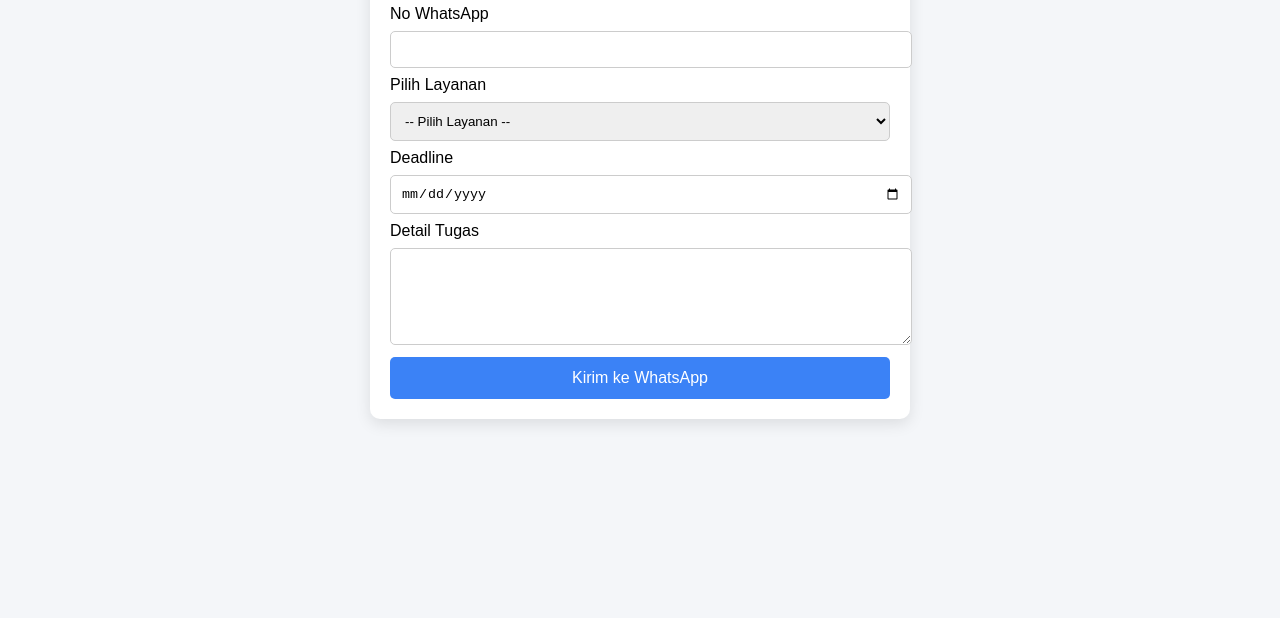
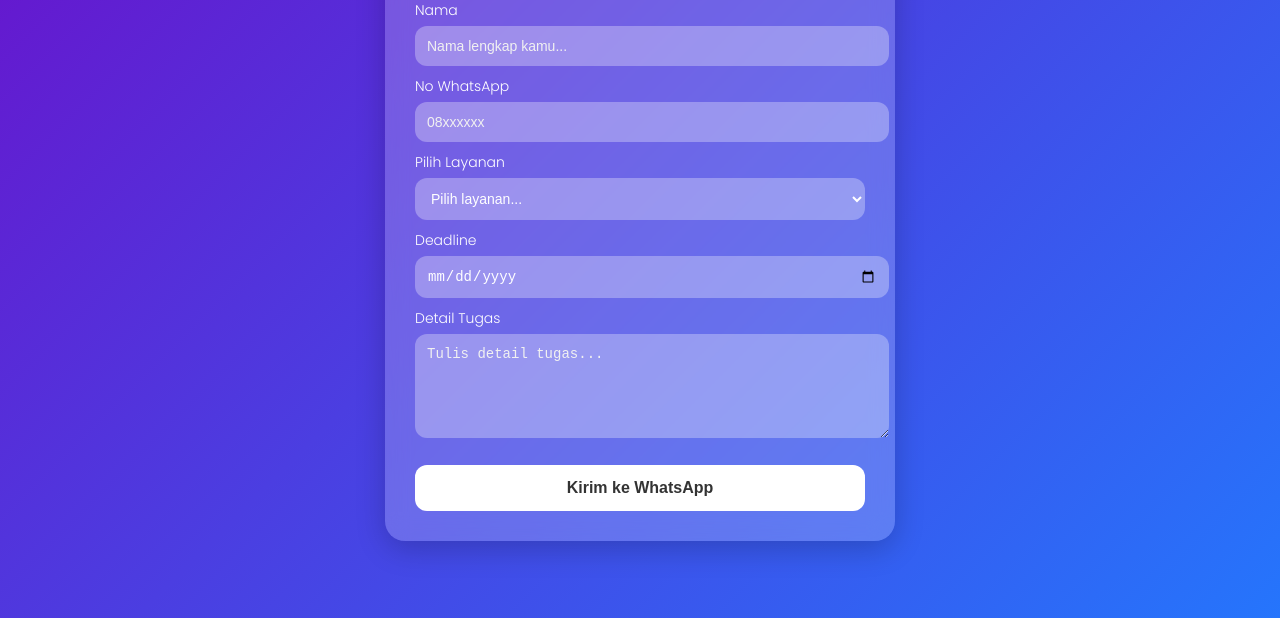
Before and after one commit to Nopalpriset1211/bisajoki, a plain HTML site: page index.html in a window 1280 px wide. Shown: the part 182-800 px from the top of the page. Drawn offline with Linux system fonts and the light colour scheme.

Commit message:
Update index.html

```diff
--- a/index.html
+++ b/index.html
@@ -5,15 +5,90 @@
 <meta name="viewport" content="width=device-width, initial-scale=1.0">
 <title>Order Joki Tugas</title>
 
+<!-- Google Font -->
+<link href="https://fonts.googleapis.com/css2?family=Poppins:wght@300;400;600&display=swap" rel="stylesheet">
+
 <style>
-    body { font-family: Arial, sans-serif; background: #f4f6f9; padding: 20px; }
-    .box { background: white; padding: 20px; border-radius: 10px; max-width: 500px; margin: auto; box-shadow: 0 5px 15px rgba(0,0,0,0.1); }
+    body {
+        font-family: 'Poppins', sans-serif;
+        margin: 0;
+        padding: 0;
+        background: linear-gradient(135deg, #6a11cb, #2575fc);
+        height: 100vh;
+        display: flex;
+        justify-content: center;
+        align-items: center;
+    }
+
+    .box {
+        width: 90%;
+        max-width: 450px;
+        background: rgba(255, 255, 255, 0.2);
+        padding: 30px;
+        border-radius: 20px;
+        backdrop-filter: blur(12px);
+        box-shadow: 0 8px 30px rgba(0,0,0,0.2);
+        animation: fadeIn 0.8s ease-in-out;
+        color: white;
+    }
+
+    @keyframes fadeIn {
+        from { opacity: 0; transform: translateY(20px); }
+        to { opacity: 1; transform: translateY(0); }
+    }
+
+    h2 {
+        text-align: center;
+        font-weight: 600;
+        margin-bottom: 20px;
+        color: #fff;
+    }
+
+    label {
+        font-size: 14px;
+        font-weight: 300;
+        margin-top: 10px;
+        display: block;
+    }
+
     input, select, textarea {
-        width: 100%; padding: 10px; margin: 8px 0; border-radius: 5px; border: 1px solid #ccc;
+        width: 100%;
+        padding: 12px;
+        margin-top: 5px;
+        border-radius: 12px;
+        border: none;
+        outline: none;
+        background: rgba(255, 255, 255, 0.3);
+        color: white;
+        font-size: 14px;
     }
+
+    textarea::placeholder,
+    input::placeholder {
+        color: #f1f1f1;
+    }
+
+    select option {
+        color: black;
+    }
+
     button {
-        width: 100%; padding: 12px; background: #3b82f6; color: white;
-        border: none; border-radius: 5px; cursor: pointer; font-size: 16px;
+        width: 100%;
+        padding: 14px;
+        background: #ffffff;
+        color: #333;
+        border: none;
+        font-weight: 600;
+        border-radius: 12px;
+        margin-top: 20px;
+        cursor: pointer;
+        transition: 0.3s;
+        font-size: 16px;
+    }
+
+    button:hover {
+        background: #e4e4e4;
+        transform: scale(1.03);
     }
 </style>
 
@@ -25,42 +100,44 @@ function sendWA() {
     var deadline = document.getElementById("deadline").value;
     var detail = document.getElementById("detail").value;
 
-    var nomorAdmin = "6283898839679"; // Nomor WA admin kamu
+    var nomorAdmin = "6283898839679"; // WA Admin Kamu
 
     var pesan =
-        "=== ORDER Bisajoki_ ===%0A%0A" +
+        "=== ORDER JOKI TUGAS ===%0A%0A" +
         "Nama: " + nama + "%0A" +
         "WhatsApp: " + wa + "%0A" +
         "Layanan: " + layanan + "%0A" +
         "Deadline: " + deadline + "%0A" +
         "Detail: " + detail + "%0A%0A" +
-        "Dikirim via Website";
+        "Dikirim via Website Aesthetic";
 
     var url = "https://wa.me/" + nomorAdmin + "?text=" + pesan;
 
     window.open(url, "_blank");
 }
 </script>
+</head>
 
-</head>
 <body>
 
 <div class="box">
-    <h2>Form Order Bisajoki_</h2>
+    <h2>Order Joki Tugas</h2>
 
     <label>Nama</label>
-    <input type="text" id="nama" required>
+    <input type="text" id="nama" placeholder="Nama lengkap kamu..." required>
 
     <label>No WhatsApp</label>
-    <input type="text" id="wa" required>
+    <input type="text" id="wa" placeholder="08xxxxxx" required>
 
     <label>Pilih Layanan</label>
     <select id="layanan" required>
-        <option value="">-- Pilih Layanan --</option>
-        <option>Laporan PKL</option>
+        <option value="">Pilih layanan...</option>
+        <option>Tugas Sekolah</option>
+        <option>Artikel</option>
         <option>Makalah</option>
-        <option>Artikel</option>
-        <option>Excel</option>
+        <option>PowerPoint</option>
+        <option>Coding</option>
+        <option>Laporan / Excel</option>
         <option>Lainnya</option>
     </select>
 
@@ -68,7 +145,7 @@ function sendWA() {
     <input type="date" id="deadline" required>
 
     <label>Detail Tugas</label>
-    <textarea id="detail" rows="5" required></textarea>
+    <textarea id="detail" rows="5" placeholder="Tulis detail tugas..." required></textarea>
 
     <button onclick="sendWA()">Kirim ke WhatsApp</button>
 </div>
```
